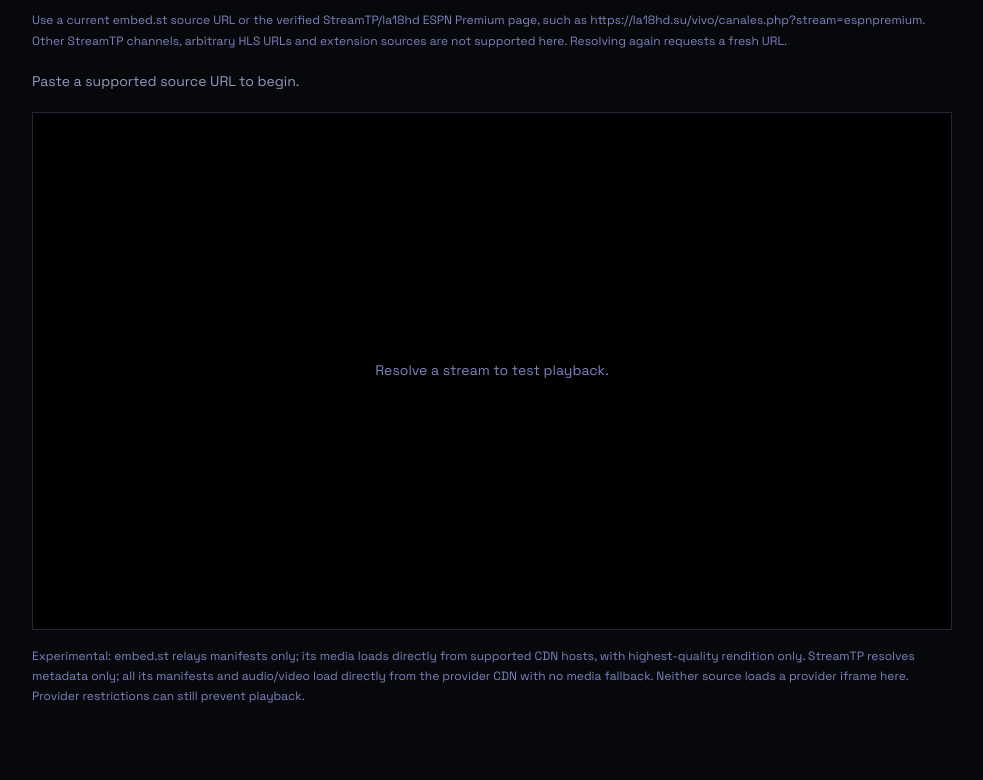
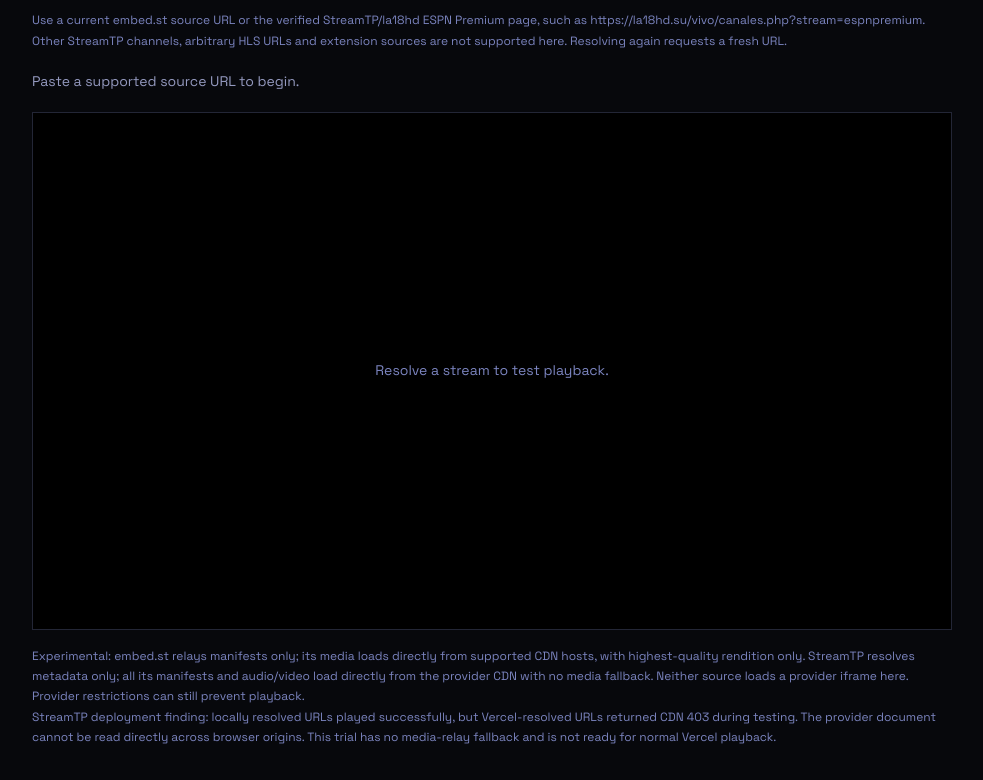
Before and after one commit to fedegualdrini/fgstreams3, a Next.js app: page /stream-test in a window 1280 px wide. Shown: the part 349-1129 px from the top of the page, without its empty margins (148-1131 px from the left). Before the commit the page ends 1088 px from the top, so only its background shows below. Built offline with nearby package versions, Linux system fonts and the light colour scheme.

Commit message:
Document StreamTP viewer-context deployment blocker

```diff
--- a/components/StreamTestClient.tsx
+++ b/components/StreamTestClient.tsx
@@ -62,6 +62,7 @@ export default function StreamTestClient() {
           : <p className="stream-test__placeholder">Resolve a stream to test playback.</p>}
       </div>
       <p className="stream-test__hint">Experimental: embed.st relays manifests only; its media loads directly from supported CDN hosts, with highest-quality rendition only. StreamTP resolves metadata only; all its manifests and audio/video load directly from the provider CDN with no media fallback. Neither source loads a provider iframe here. Provider restrictions can still prevent playback.</p>
+      <p className="stream-test__hint">StreamTP deployment finding: locally resolved URLs played successfully, but Vercel-resolved URLs returned CDN 403 during testing. The provider document cannot be read directly across browser origins. This trial has no media-relay fallback and is not ready for normal Vercel playback.</p>
     </>
   );
 }
```
Also changed, not shown: 2 other files (tests, documents, lock files or other folders).
